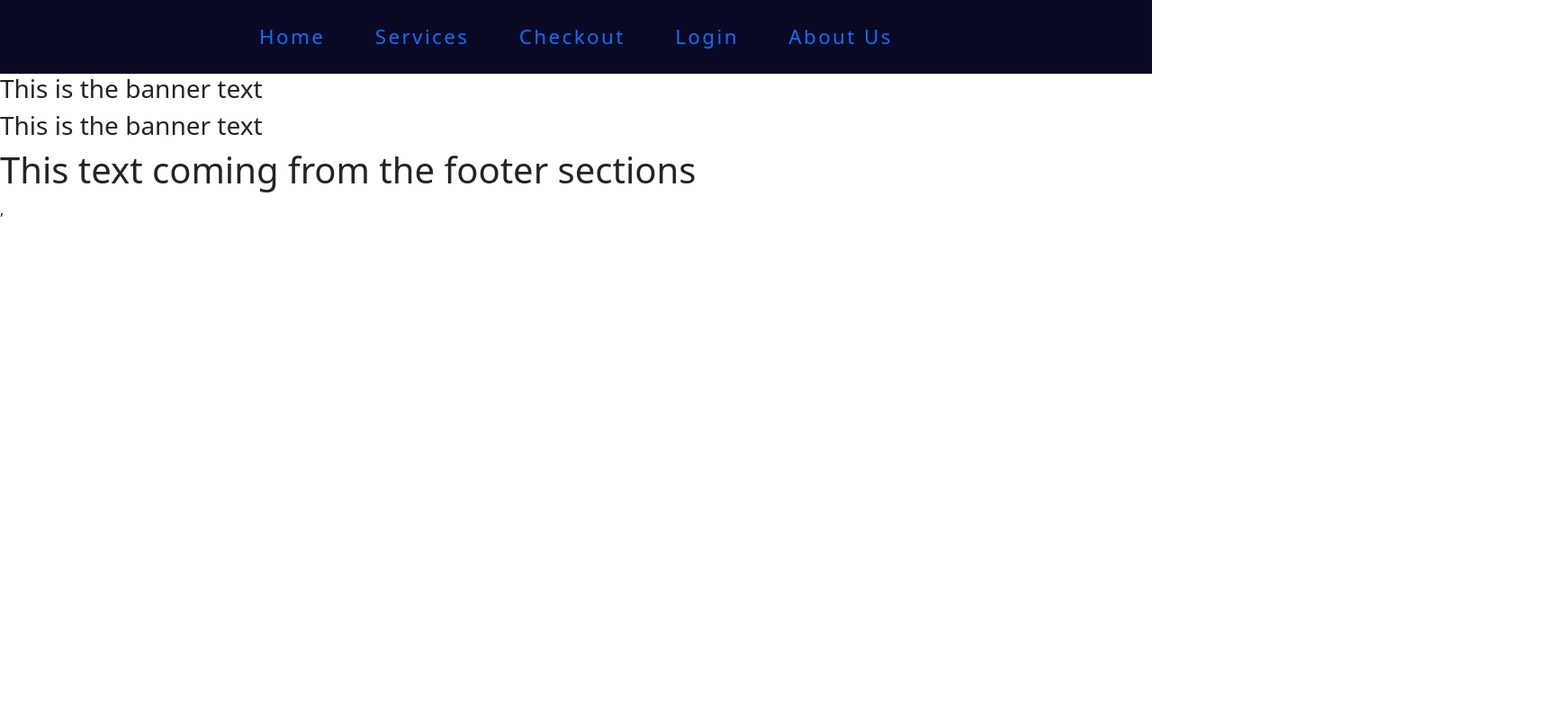
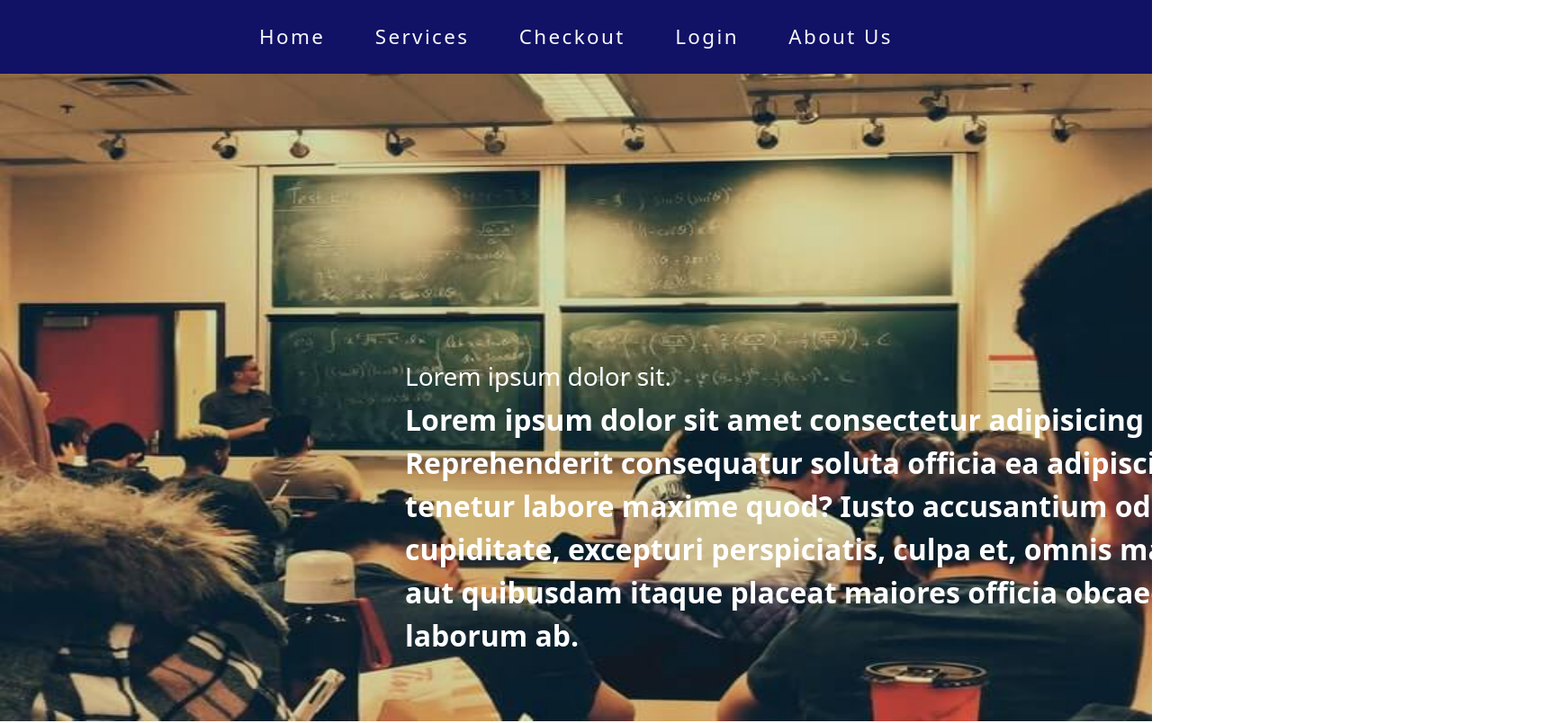
Before and after one commit to RatonRoy/service-provider, a React (Create React App) app: page / in a window 1280 px wide. Shown: the top 804 px of the page at 90% size, 1730 px wide, since content can reach past the window. Built offline with nearby package versions, Linux system fonts and the light colour scheme.

Commit message:
create firebase init file

```diff
--- a/src/App.js
+++ b/src/App.js
@@ -9,10 +9,8 @@ function App() {
   return (
     <div className="">
       <Header> </Header>
-      <Home></Home>
       <Routes>
         <Route path='/' element = {<Home></Home>}> </Route>
-        {/* <Route path='/home' element = {<Home></Home>}> </Route> */}
       </Routes>
       <Footer></Footer>
     </div>
--- a/src/components/Home/Home.css
+++ b/src/components/Home/Home.css
@@ -1,8 +1,17 @@
 .banner-container{
-	background-image: "./img/banner.jpg";
+
 }
 .banner-container img{
 	width: 100%;
 	position: relative;
 	z-index: -1;
+	height : 90vh;
 }
+.banner-text{
+	position: relative;
+	bottom: 400px;
+	left: 450px;
+	font-weight: bold;
+	font-size: 2rem;
+	color: white;
+}
--- a/src/components/Home/Home.js
+++ b/src/components/Home/Home.js
@@ -5,8 +5,13 @@ import './Home.css';
 const Home = () => {
 	return (
 		<section className='banner-container'>
-			{/* <img src={banner} alt="" /> */}
-			<h3> This is the banner text</h3>
+			<img src={banner} alt="" />
+			<article className='banner-text'>
+				<h3 className="banner-title">Lorem ipsum dolor sit.</h3>
+				<p className="banner-info">
+					Lorem ipsum dolor sit amet consectetur adipisicing elit. Esse, accusamus sequi. Reprehenderit consequatur soluta officia ea adipisci provident doloremque, tenetur labore maxime quod? Iusto accusantium odit tempora dolores cupiditate, excepturi perspiciatis, culpa et, omnis maxime quo voluptate quasi aut quibusdam itaque placeat maiores officia obcaecati voluptatum id dolor laborum ab.
+				</p>
+			  </article>
 		</section>
 	);
 };
--- a/src/components/Shared/Header/Header.css
+++ b/src/components/Shared/Header/Header.css
@@ -4,7 +4,7 @@
 	box-sizing: border-box;
 }
 .nav-container{
-	background-color: rgb(10, 10, 37);
+	background-color: rgb(17, 17, 102);
 }
 .nav-links{
 	width: 60vw;
@@ -16,7 +16,10 @@
 }
 .nav-link{
 	text-decoration: none;
-	color: white;
 	font-size: 1.4rem;
 	letter-spacing: 0.15rem;
+	color : white;
 }
+Link{
+	/* color : white; */
+}
--- a/src/components/Shared/Header/Header.js
+++ b/src/components/Shared/Header/Header.js
@@ -5,12 +5,12 @@ import './Header.css';
 const Header = () => {
 	return (
 		<nav className='nav-container'>
-			<div className="nav-links">
-				<Link to="/home" className='nav-link'>Home</Link>
-				<Link to="/services" className='nav-link'>Services</Link>
-				<Link to="/checkout" className='nav-link'> Checkout </Link>
-				<Link to="/login" className='nav-link'>Login</Link>
-				<Link to="/about" className='nav-link'>About Us </Link>
+			<div className ="nav-links">
+				<Link to="/home" className ='nav-link text-light'>Home</Link>
+				<Link to="/services" className ='nav-link text-light'>Services</Link>
+				<Link to="/checkout" className ='nav-link text-light'> Checkout </Link>
+				<Link to="/login" className ='nav-link text-light'>Login</Link>
+				<Link to="/about" className ='nav-link text-light'>About Us </Link>
 			</div>
 		</nav>
 	);
```
Also changed, not shown: src/components/Services/Services.js (added, +11 -0 lines), src/components/firebase.init.js (added, +20 -0 lines).
